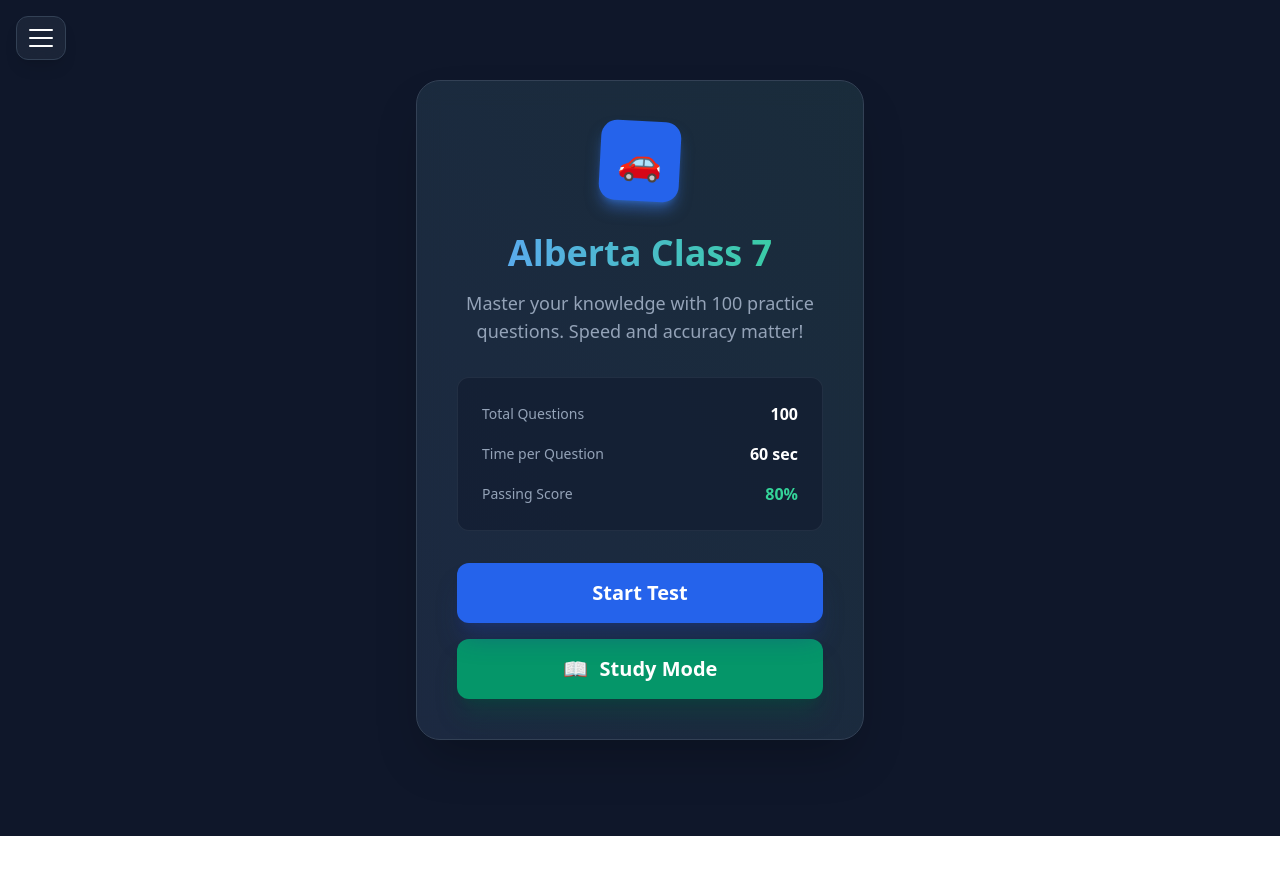
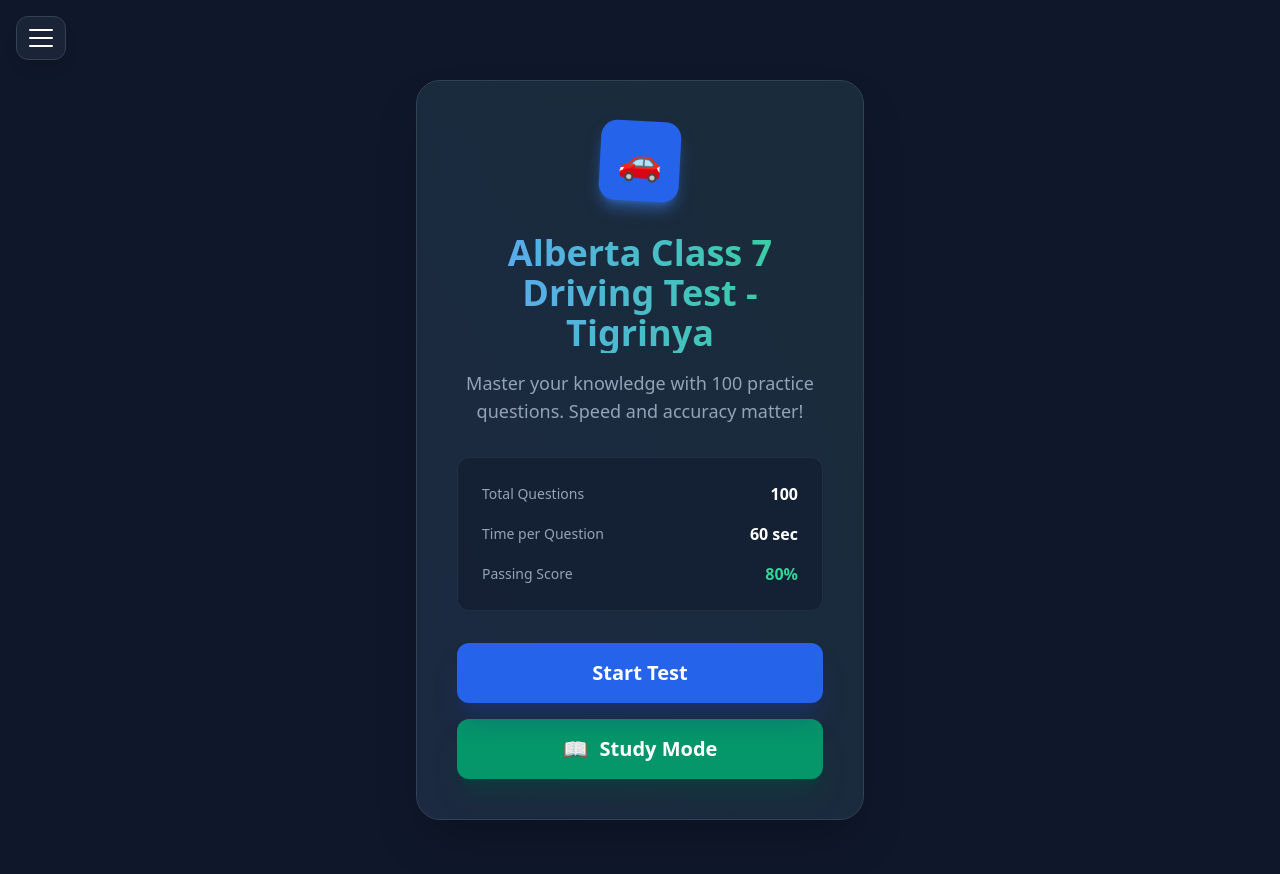
Before and after one commit to Mimatewe/Alberta-Class-7-in-Tigrinya, a React (Vite) app: page / in a window 1280 px wide. Shown: the top 874 px of the page. Before the commit the page ends 836 px from the top, so only its background shows below. Built offline with nearby package versions, Linux system fonts and the light colour scheme.

Commit message:
Rename app to Alberta Class 7 Driving Test - Tigrinya

```diff
--- a/capacitor.config.json
+++ b/capacitor.config.json
@@ -1,5 +1,5 @@
 {
   "appId": "com.million.quizapp",
-  "appName": "class-7-driving-test",
+  "appName": "Alberta Class 7 Driving Test - Tigrinya",
   "webDir": "dist"
 }
--- a/index.html
+++ b/index.html
@@ -8,7 +8,7 @@
     <meta name="theme-color" content="#0f172a" />
     <meta name="apple-mobile-web-app-capable" content="yes" />
     <meta name="apple-mobile-web-app-status-bar-style" content="black-translucent" />
-    <title>Alberta Driving Test Quiz</title>
+    <title>Alberta Class 7 Driving Test - Tigrinya</title>
     <link rel="manifest" href="/manifest.json" />
     <link rel="icon" type="image/png" href="/favicon.png" />
     <link rel="apple-touch-icon" href="/favicon.png" />
--- a/src/App.jsx
+++ b/src/App.jsx
@@ -51,7 +51,7 @@ function App() {
     // --- Translations ---
     const t = {
         en: {
-            title: "Alberta Class 7",
+            title: "Alberta Class 7 Driving Test - Tigrinya",
             subtitle: "Master your knowledge with 100 practice questions. Speed and accuracy matter!",
             totalQuestions: "Total Questions",
             timePerQuestion: "Time per Question",
```
Also changed, not shown: 1 other file (tests, documents, lock files or other folders).
